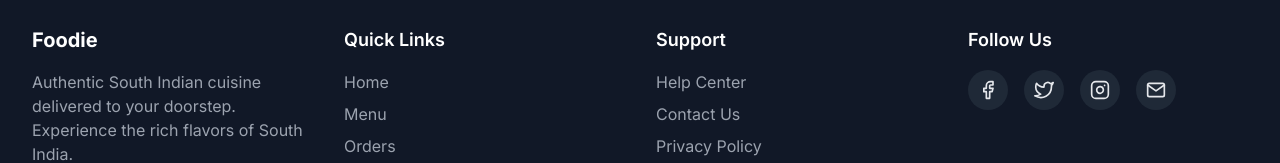
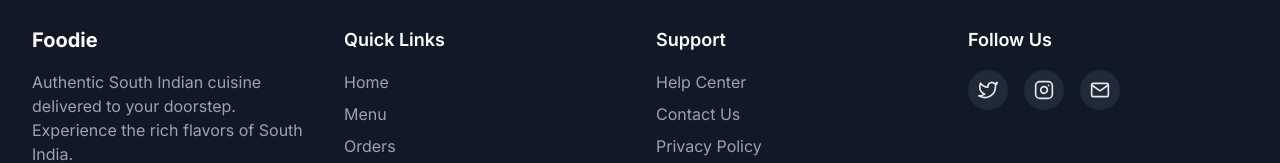
Before and after one commit to Jayasakthi-07/Foodie, a React (Vite) app in the folder client/: page / in a window 1280 px wide. Shown: the part 1148-1311 px from the top of the page. Built offline with nearby package versions, Linux system fonts and the light colour scheme; no server answers.

Commit message:
Remove Facebook link from footer

```diff
--- a/client/src/components/layout/Footer.tsx
+++ b/client/src/components/layout/Footer.tsx
@@ -1,5 +1,5 @@
 import { Link } from 'react-router-dom';
-import { FiFacebook, FiTwitter, FiInstagram, FiMail } from 'react-icons/fi';
+import { FiTwitter, FiInstagram, FiMail } from 'react-icons/fi';
 
 const Footer = () => {
   return (
@@ -73,13 +73,6 @@ const Footer = () => {
             <h4 className="text-lg font-semibold mb-4 text-white">Follow Us</h4>
             <div className="flex space-x-4">
               <a
-                href="#"
-                className="w-10 h-10 rounded-full bg-charcoal-800 flex items-center justify-center hover:bg-saffron-500 transition-colors"
-                aria-label="Facebook"
-              >
-                <FiFacebook className="w-5 h-5" />
-              </a>
-              <a
                 href="https://x.com/jayasakthi_"
                 target="_blank"
                 rel="noopener noreferrer"
```
